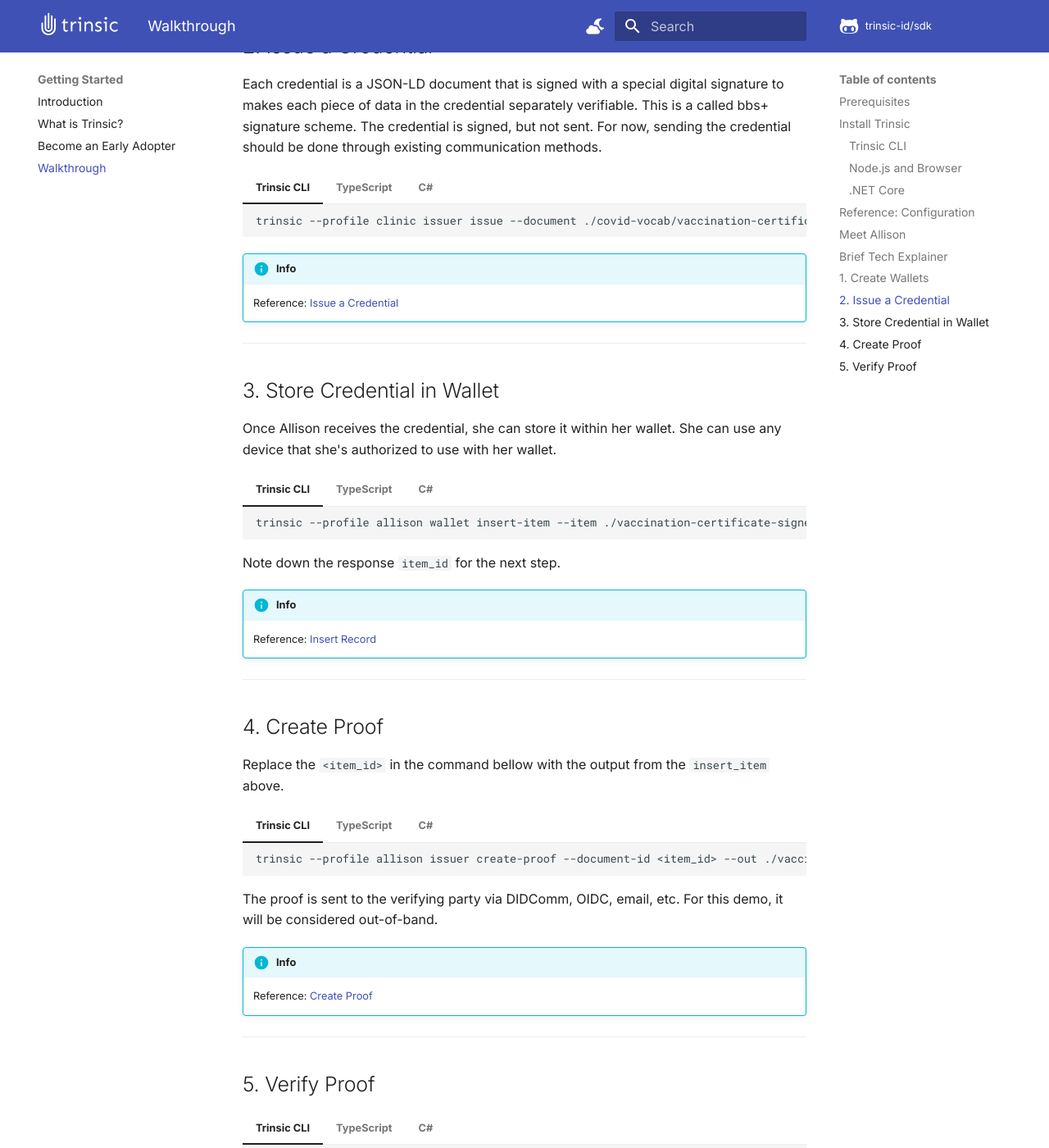
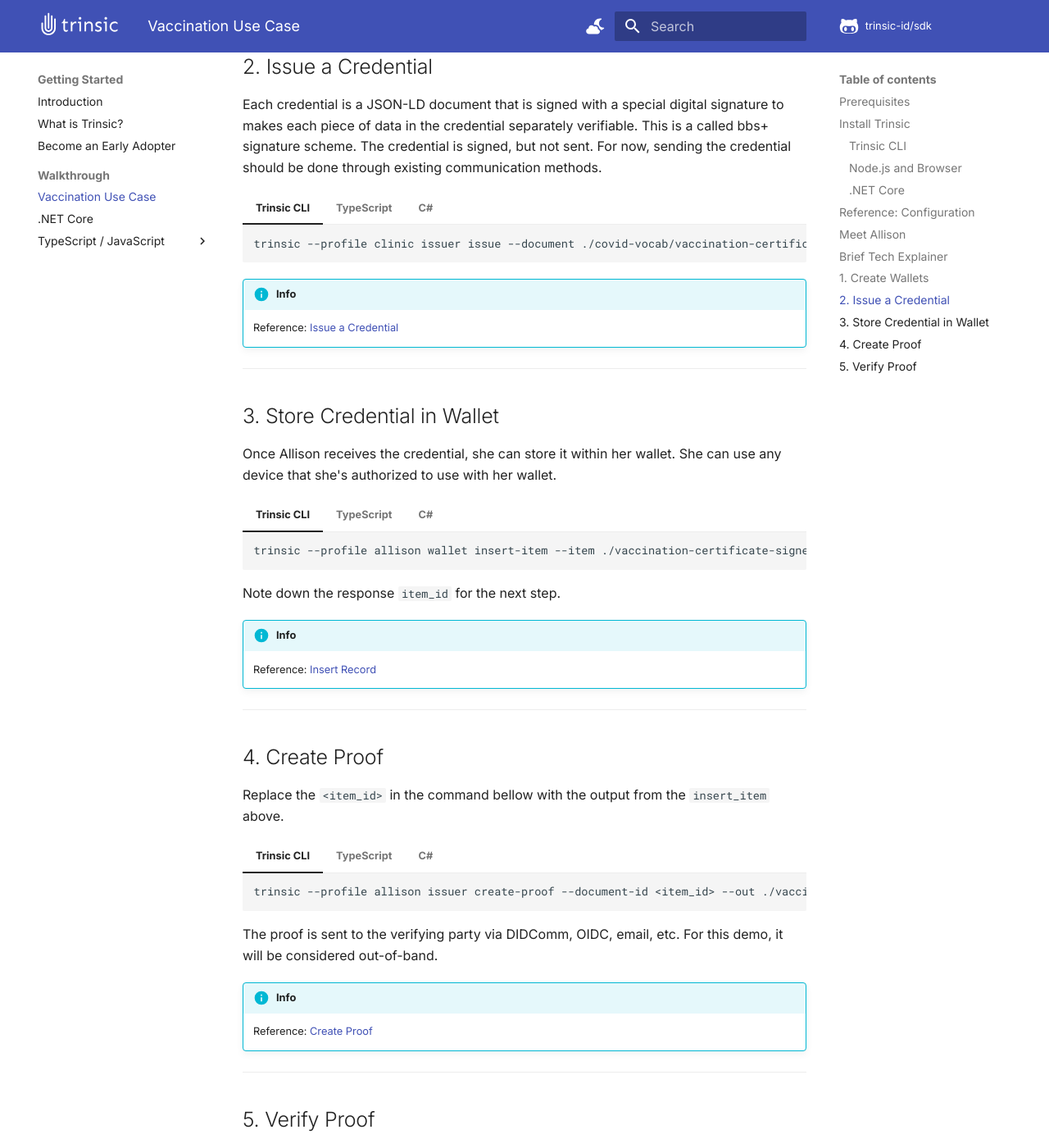
Before and after one commit to trinsic-id/v2-sdk, an MkDocs documentation site: the page built from docs/walkthrough.md, in a window 1280 px wide and 1400 px high, scrolled down 3320 px. Shown: the whole window at 82% size. Built offline with MkDocs 1.6.1 and Material for MkDocs 9.7.7, drawn with Linux system fonts in a browser that asks for light colours; nearby versions of some CDN libraries; comment, search, counter and statistics services are not loaded; some of the changed text lies outside the part shown.

Commit message:
Initial setup for walkthrough

````diff
--- /dev/null
+++ b/docs/javascripts/config.js
@@ -0,0 +1,3 @@
+document$.subscribe(() => {
+    hljs.highlightAll()
+  })
--- a/docs/reference/configuration.md
+++ b/docs/reference/configuration.md
@@ -54,7 +54,7 @@
 
 === "TypeScript"
 
-    ```js
+    ```typescript
     import { WalletService } from '@trinsic/trinsic';
 
     // Set the server address
--- a/docs/reference/services/wallet-service.md
+++ b/docs/reference/services/wallet-service.md
@@ -15,7 +15,7 @@
     trinsic wallet create --name <profile_name>
     ```
 === "TypeScript"
-    ```js
+    ```typescript
     const profile = await walletService.Create();
     ```
 === "C#"
@@ -32,7 +32,7 @@
     trinsic wallet create --name <profile> --security-code <code>
     ```
 === "TypeScript"
-    ```js
+    ```typescript
     const profile = await walletService.Create("<security code>");
     ```
 === "C#"
@@ -49,7 +49,7 @@
     trinsic wallet insert-item --item <INPUT_JSON_FILE>
     ```
 === "TypeScript"
-    ```js
+    ```typescript
     let itemId = await walletService.insertItem({
         "foo": "bar"
     });
@@ -83,7 +83,7 @@
     ```
 === "TypeScript"
 
-    ```js
+    ```typescript
     const items = await walletService.Search();
     ```
 
@@ -104,8 +104,10 @@
     ```
 === "TypeScript"
 
-    ```js
-    var items = await walletService.Search("SELECT * FROM c WHERE c.type = 'VerifiableCredential'");
+    ```typescript
+    const query = "SELECT * FROM c WHERE c.type = 'VerifiableCredential'";
+
+    const items = await walletService.Search(query);
     ```
 
 === "C#"
@@ -162,7 +164,7 @@
     ```
 === "TypeScript"
 
-    ```js
+    ```typescript
     let unsignedDocument = {
         "@context": "https://w3id.org/security/v2",
         "id": "https://issuer.oidp.uscis.gov/credentials/83627465"
@@ -200,7 +202,7 @@
     ```
 === "TypeScript"
 
-    ```js
+    ```typescript
     let frame = {
         "@context": "https://www.w3.org/2018/credentials/v1",
         "type": [ "VerifiableCredential" ],
@@ -236,7 +238,7 @@
     ```
 === "TypeScript"
 
-    ```js
+    ```typescript
     let isValid = await walletService.verifyProof(proofDocument);
 
     console.log("Verify result: " + isValid);
@@ -270,7 +272,7 @@
     ```
 === "TypeScript"
 
-    ```js
+    ```typescript
     // TODO
     ```
 
--- a/docs/walkthrough.md
+++ b/docs/walkthrough.md
@@ -33,7 +33,7 @@
 
 === "TypeScript"
 
-    ```js
+    ```typescript
     import { WalletService } from '@trinsic/trinsic';
 
     // Set the server address
@@ -94,7 +94,7 @@
 
 === "TypeScript"
 
-    ```js
+    ```typescript
     coming soon
     ```
 
@@ -121,7 +121,7 @@
     ```
 === "TypeScript"
 
-    ```js
+    ```typescript
     coming soon
     ```
 
@@ -155,7 +155,7 @@
 
 === "TypeScript"
 
-    ```js
+    ```typescript
     coming soon
     ```
 
@@ -183,7 +183,7 @@
 
 === "TypeScript"
 
-    ```js
+    ```typescript
     coming soon
     ```
 
@@ -209,7 +209,7 @@
 
 === "TypeScript"
 
-    ```js
+    ```typescript
     coming soon
     ```
 
--- a/mkdocs.yml
+++ b/mkdocs.yml
@@ -8,44 +8,50 @@
       - Introduction: index.md
       - What is Trinsic?: trinsic.md
       - Become an Early Adopter: early-adopter.md
-      - Walkthrough: walkthrough.md
+      - Walkthrough:
+          - Vaccination Use Case: walkthrough.md
+          - .NET Core: walkthrough/vaccination-net.md
+          - TypeScript / JavaScript:
+            - Node.js: walkthrough/vaccination-node.md
+            - Browser: walkthrough/vaccination-browser.md
 
   - Reference:
       - Overview: reference/index.md
       - Installation: reference/installation/index.md
       - Concepts:
-        - Security Profiles: reference/profiles.md
-        - Configuration: reference/configuration.md
+          - Security Profiles: reference/profiles.md
+          - Configuration: reference/configuration.md
       - Services:
           - Wallet Service: reference/services/wallet-service.md
           - Provider Service: reference/services/provider-service.md
   - FAQ: faq.md
 theme:
-    name: material
-    logo: _static/logo-title.svg
-    favicon: _static/logo.png
-    features:
-      - content.tabs.link
-      - navigation.sections
-      - navigation.tabs
-      - navigation.tracking
-    icon:
-      repo: fontawesome/brands/github-alt
-    font:
-      text: Inter
-    palette:
-      - media: "(prefers-color-scheme: light)"
-        scheme: default
-        toggle:
-          icon: fontawesome/solid/cloud-moon
-          name: Switch to dark mode
-      - media: "(prefers-color-scheme: dark)"
-        scheme: slate
-        toggle:
-          icon: fontawesome/solid/sun
-          name: Switch to light mode
+  name: material
+  logo: _static/logo-title.svg
+  favicon: _static/logo.png
+  features:
+    - content.tabs.link
+    - navigation.sections
+    - navigation.tabs
+    - navigation.tracking
+  icon:
+    repo: fontawesome/brands/github-alt
+  font:
+    text: Inter
+  palette:
+    - media: "(prefers-color-scheme: light)"
+      scheme: default
+      toggle:
+        icon: fontawesome/solid/cloud-moon
+        name: Switch to dark mode
+    - media: "(prefers-color-scheme: dark)"
+      scheme: slate
+      toggle:
+        icon: fontawesome/solid/sun
+        name: Switch to light mode
 markdown_extensions:
-  - pymdownx.highlight
+  - pymdownx.highlight:
+      use_pygments: false
   - pymdownx.superfences:
       custom_fences:
         - name: mermaid
@@ -53,7 +59,7 @@
           format: !!python/name:pymdownx.superfences.fence_code_format
   - pymdownx.tabbed
   - pymdownx.snippets:
-      base_path: ['.', 'docs']
+      base_path: [".", "docs"]
   - pymdownx.emoji:
       emoji_index: !!python/name:materialx.emoji.twemoji
       emoji_generator: !!python/name:materialx.emoji.to_svg
@@ -66,7 +72,12 @@
   - toc:
       permalink: true
   - abbr
+
+extra_javascript:
+  - https://cdnjs.cloudflare.com/ajax/libs/highlight.js/10.7.2/highlight.min.js
+  - javascripts/config.js
 extra_css:
+  - https://cdnjs.cloudflare.com/ajax/libs/highlight.js/10.7.2/styles/idea.min.css
   - _static/extra.css
 
 extra:
````
Also changed, not shown: docs/reference/services/provider-service.md (+1 -1 lines), docs/walkthrough/snippets/intro-infrastructure.md (added, +16 -0 lines), docs/walkthrough/vaccination-browser.md (added, +5 -0 lines), docs/walkthrough/vaccination-net.md (added, +5 -0 lines), docs/walkthrough/vaccination-node.md (added, +5 -0 lines).
